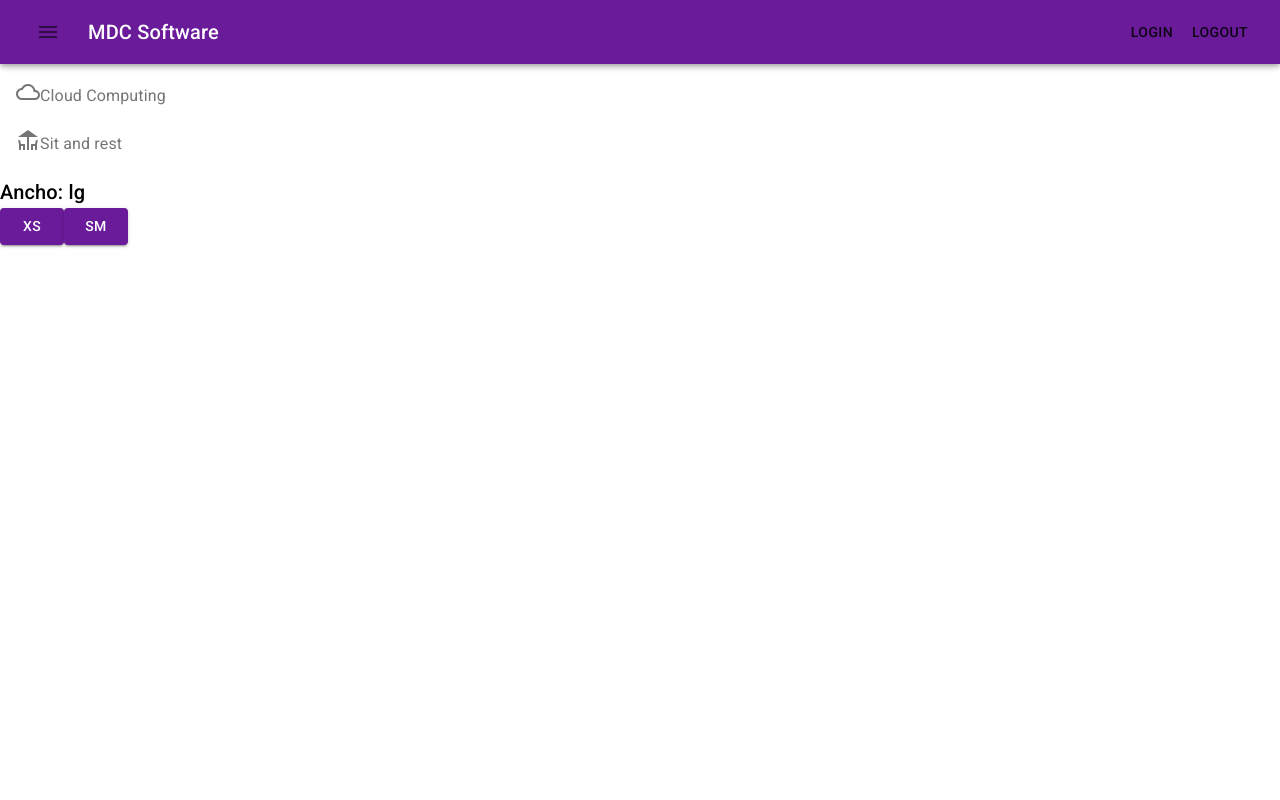
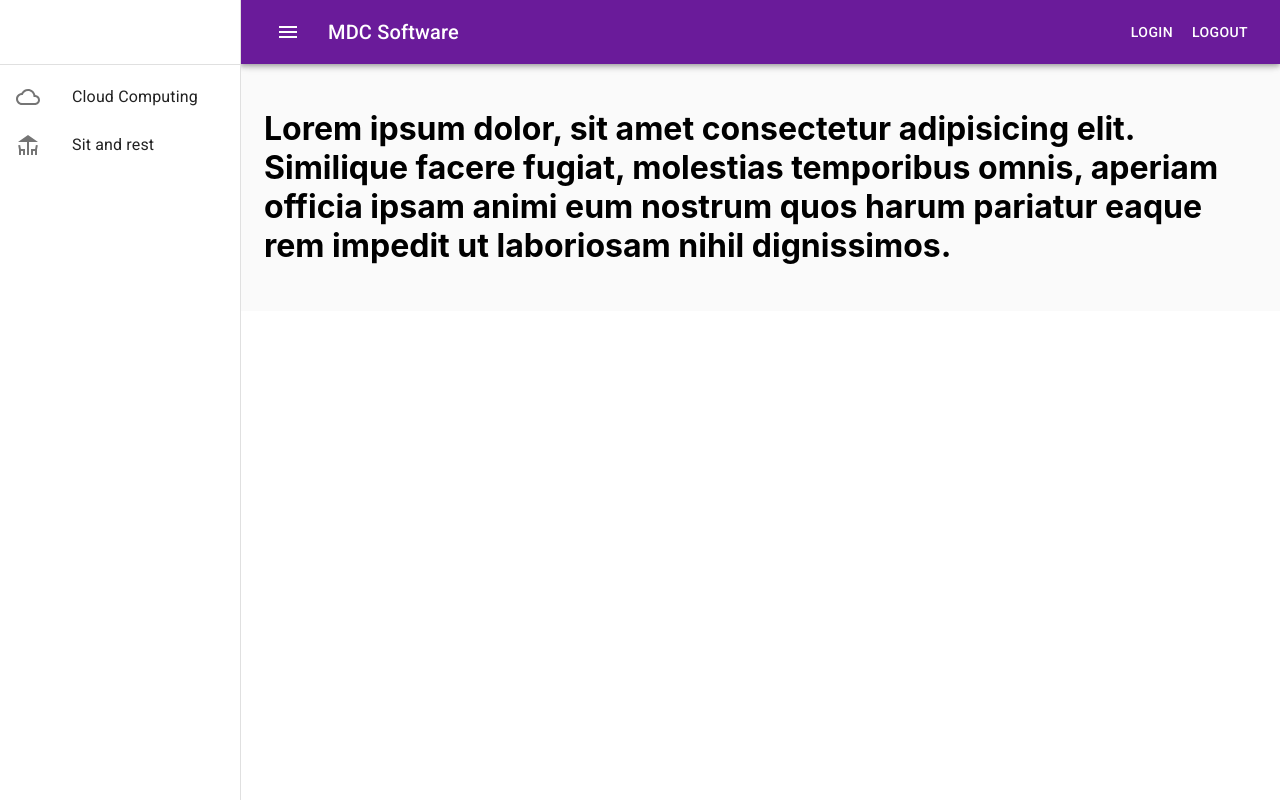
Before and after one commit to mnkboy/tutorial-material-ui, a React (Create React App) app: page / in a window 1280 px wide. Built offline with nearby package versions, Linux system fonts and the light colour scheme.

Commit message:
Drawer Cajon funcionando

```diff
--- a/src/App.jsx
+++ b/src/App.jsx
@@ -1,17 +1,13 @@
+import React, { Fragment } from 'react';
 import { ThemeProvider } from '@material-ui/core/styles'
-import { Fragment } from 'react';
 import theme from './temaConfig'
-import Navbar from './components/Navbar';
-import Listas from './components/Listas';
-import Oculto from './components/Oculto';
+import Contenedor from './components/Contenedor';
 
 function App() {
   return (
     <Fragment>
       <ThemeProvider theme={theme}>
-        <Navbar />
-        <Listas />
-        <Oculto />
+        <Contenedor />
       </ThemeProvider>
     </Fragment>
   );
--- /dev/null
+++ b/src/components/Cajon.jsx
@@ -0,0 +1,41 @@
+import React from 'react'
+import { makeStyles, Drawer, Divider } from '@material-ui/core'
+import Listas from './Listas';
+
+const drawerWidth = 240;
+
+const estilos = makeStyles(theme => ({
+    drawer: {
+        width: drawerWidth,
+        flexShrink: 0
+    },
+    drawerPaper: {
+        width: drawerWidth
+    },
+    toolbar: theme.mixins.toolbar,
+
+}))
+
+const Cajon = () => {
+
+    const classes = estilos()
+
+    return (
+        <Drawer
+            className={classes.drawer}
+            variant='permanent'
+            classes={{
+                paper: classes.drawerPaper
+            }}
+            anchor='left'
+        >
+            <div className={classes.toolbar}></div>
+            <Divider />
+            <Listas />
+        </Drawer >
+
+
+    )
+}
+
+export default Cajon
--- /dev/null
+++ b/src/components/Contenedor.jsx
@@ -0,0 +1,37 @@
+import React from 'react'
+import { makeStyles } from '@material-ui/core'
+import Navbar from './Navbar';
+import Cajon from './Cajon';
+
+const drawerWidth = 240;
+const estilos = makeStyles(theme => ({
+    root: {
+        display: 'flex'
+    },
+    toolbar: theme.mixins.toolbar,
+    content: {
+        flexGrow: 1,
+        backgroundColor: theme.palette.background.default,
+        padding: theme.spacing(3),
+    },
+
+}))
+
+
+const Contenedor = () => {
+    const classes = estilos()
+    return (
+        <div className={classes.root}>
+            <Navbar />
+            <Cajon />
+            <div className={classes.content}> {/* <- Aca es donde vamos a poner el contenido */}
+                <div className={classes.toolbar}>
+                </div> {/* Con este ya no se sobremonta el navbar */}
+                <h1>Lorem ipsum dolor, sit amet consectetur adipisicing elit. Similique facere fugiat, molestias temporibus omnis, aperiam officia ipsam animi eum nostrum quos harum pariatur eaque rem impedit ut laboriosam nihil dignissimos.</h1>
+            </div>
+
+        </div>
+    )
+}
+
+export default Contenedor
--- a/src/components/Listas.jsx
+++ b/src/components/Listas.jsx
@@ -1,5 +1,5 @@
 import React from 'react';
-import { List, ListItem, ListItemIcon, ListItemText } from '@material-ui/core';
+import { List, ListItem, ListItemIcon, ListItemText, Divider } from '@material-ui/core';
 import CloudQueueIcon from '@material-ui/icons/CloudQueue'
 import DeckIcon from '@material-ui/icons/Deck';
 
@@ -9,14 +9,15 @@ const Listas = () => {
             <ListItem button>
                 <ListItemIcon>
                     <CloudQueueIcon />
-                    <ListItemText primary='Cloud Computing' />
                 </ListItemIcon>
+                <ListItemText primary='Cloud Computing' />
             </ListItem>
+
             <ListItem button>
                 <ListItemIcon>
                     <DeckIcon />
-                    <ListItemText primary='Sit and rest' />
                 </ListItemIcon>
+                <ListItemText primary='Sit and rest' />
             </ListItem>
         </List>
     );
--- a/src/components/Navbar.jsx
+++ b/src/components/Navbar.jsx
@@ -1,36 +1,37 @@
 import React from 'react'
 import { AppBar, Toolbar, Typography, makeStyles } from '@material-ui/core';
-import theme from '../temaConfig';
 import { IconButton, Button } from '@material-ui/core'
 import MenuIcon from '@material-ui/icons/Menu';
+
+const drawerWidth = 240;
 const useStyles = makeStyles(theme => ({
-    offset: theme.mixins.toolbar,
     menuButton: {
         marginRight: theme.spacing(2),
     },
     title: {
         flexGrow: 1
+    },
+    appBar: {
+        width: `calc(100% - ${drawerWidth}px)`,
+        margiLeft: drawerWidth
     }
+
 }))
 const Navbar = () => {
     const classes = useStyles()
     return (
-        <div>
-
-            <AppBar color="primary">
+        <AppBar className={classes.appBar}>
             <Toolbar >
-                    <IconButton className={classes.menuButton}>
+                <IconButton className={classes.menuButton} color='inherit'>
                     <MenuIcon />
                 </IconButton>
                 <Typography variant="h6" className={classes.title}>
                     MDC Software
                 </Typography>
-                    <Button >Login</Button>
-                    <Button >Logout</Button>
+                <Button color='inherit'>Login</Button>
+                <Button color='inherit'>Logout</Button>
             </Toolbar>
         </AppBar>
-            <div className={classes.offset}></div>
-        </div>
     )
 }
 
```
Also changed, not shown: PasosCrud.txt, 1 other file (tests, documents, lock files or other folders). Lines whose indentation alone changed are shown as unchanged.
